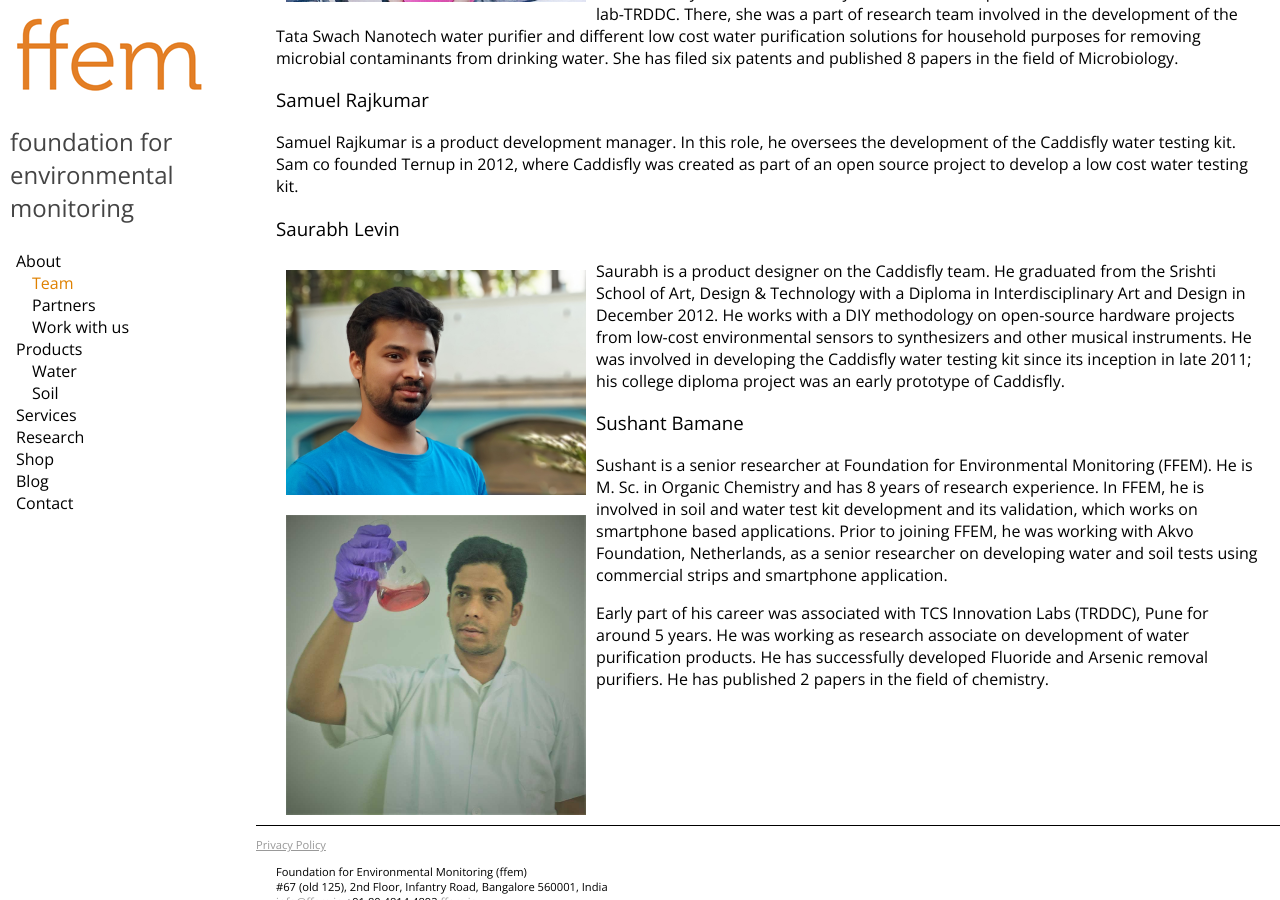
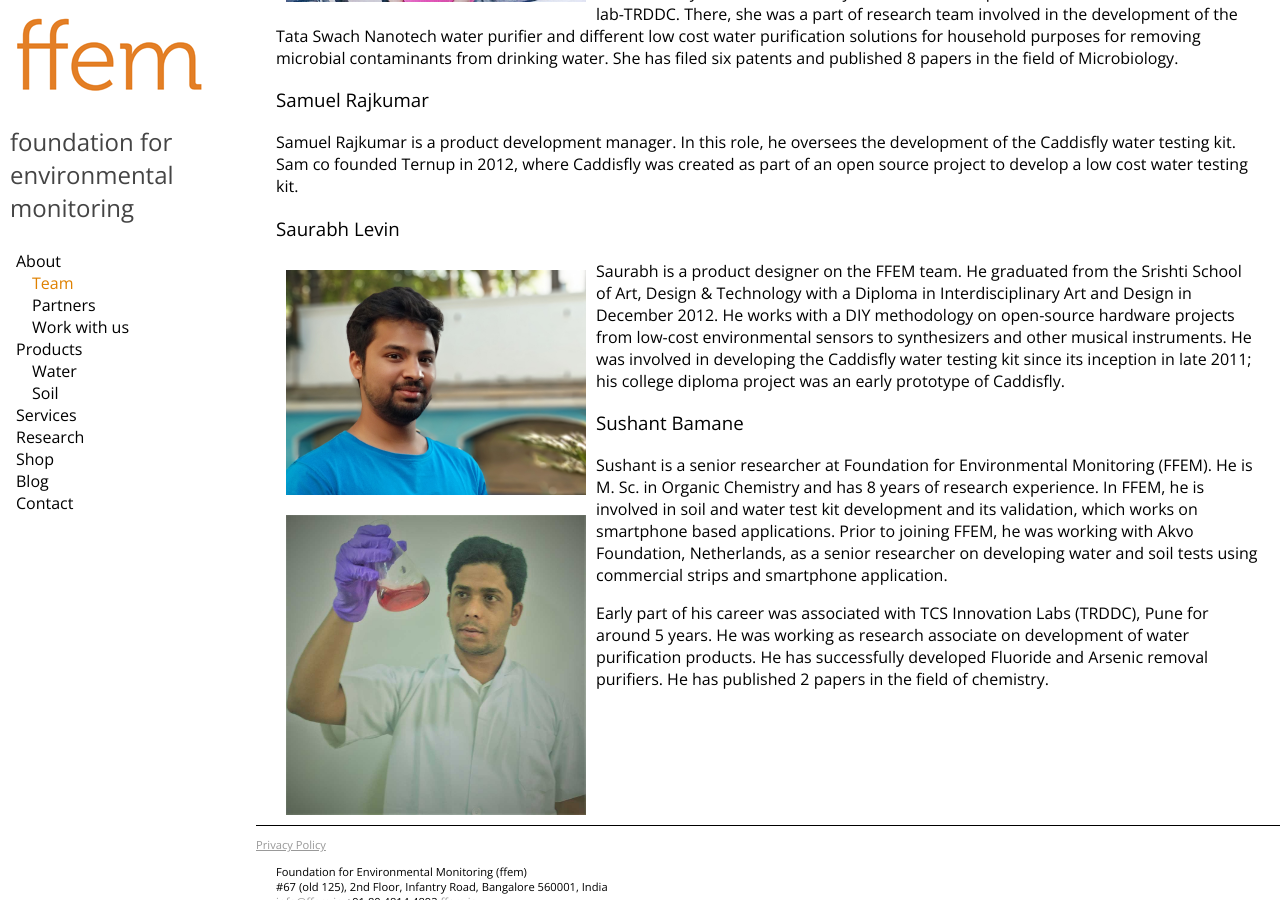
Before and after one commit to adraman/foundation-for-environmental-monitoring.github.io, a Jekyll site: the page built from _pages/team.md, in a window 1280 px wide and 900 px high, scrolled down 803 px. Built offline with Jekyll 4.4.1, drawn with Linux system fonts in a browser that asks for light colours.

Commit message:
Update team.md

```diff
--- a/_pages/team.md
+++ b/_pages/team.md
@@ -23,7 +23,7 @@ The major part of her career is associated with TCS-Innovation lab-TRDDC, Pune w
 Samuel Rajkumar is a product development manager. In this role, he oversees the development of the Caddisfly water testing kit. Sam co founded Ternup in 2012, where Caddisfly was created as part of an open source project to develop a low cost water testing kit.
 
 ### Saurabh Levin
-<img src="{{ site.url }}/assets/images/saurabh.jpg" alt="Saurabh Levin" class="teamImage"> Saurabh is a product designer on the Caddisfly team. He graduated from the Srishti School of Art, Design & Technology with a Diploma in Interdisciplinary Art and Design in December 2012. He works with a DIY methodology on open-source hardware projects from low-cost environmental sensors to synthesizers and other musical instruments. He was involved in developing the Caddisfly water testing kit since its inception in late 2011; his college diploma project was an early prototype of Caddisfly.
+<img src="{{ site.url }}/assets/images/saurabh.jpg" alt="Saurabh Levin" class="teamImage"> Saurabh is a product designer on the FFEM team. He graduated from the Srishti School of Art, Design & Technology with a Diploma in Interdisciplinary Art and Design in December 2012. He works with a DIY methodology on open-source hardware projects from low-cost environmental sensors to synthesizers and other musical instruments. He was involved in developing the Caddisfly water testing kit since its inception in late 2011; his college diploma project was an early prototype of Caddisfly.
 
 ### Sushant Bamane
 <img src="{{ site.url }}/assets/images/sushant_bamane.jpg" alt="Sushant Bamane" class="teamImage">Sushant is a senior researcher at Foundation for Environmental Monitoring (FFEM). He is M. Sc. in Organic Chemistry and has 8 years of research experience. In FFEM, he is involved in soil and water test kit development and its validation, which works on smartphone based applications. Prior to joining FFEM, he was working with Akvo Foundation, Netherlands, as a senior researcher on developing water and soil tests using commercial strips and smartphone application.
```
